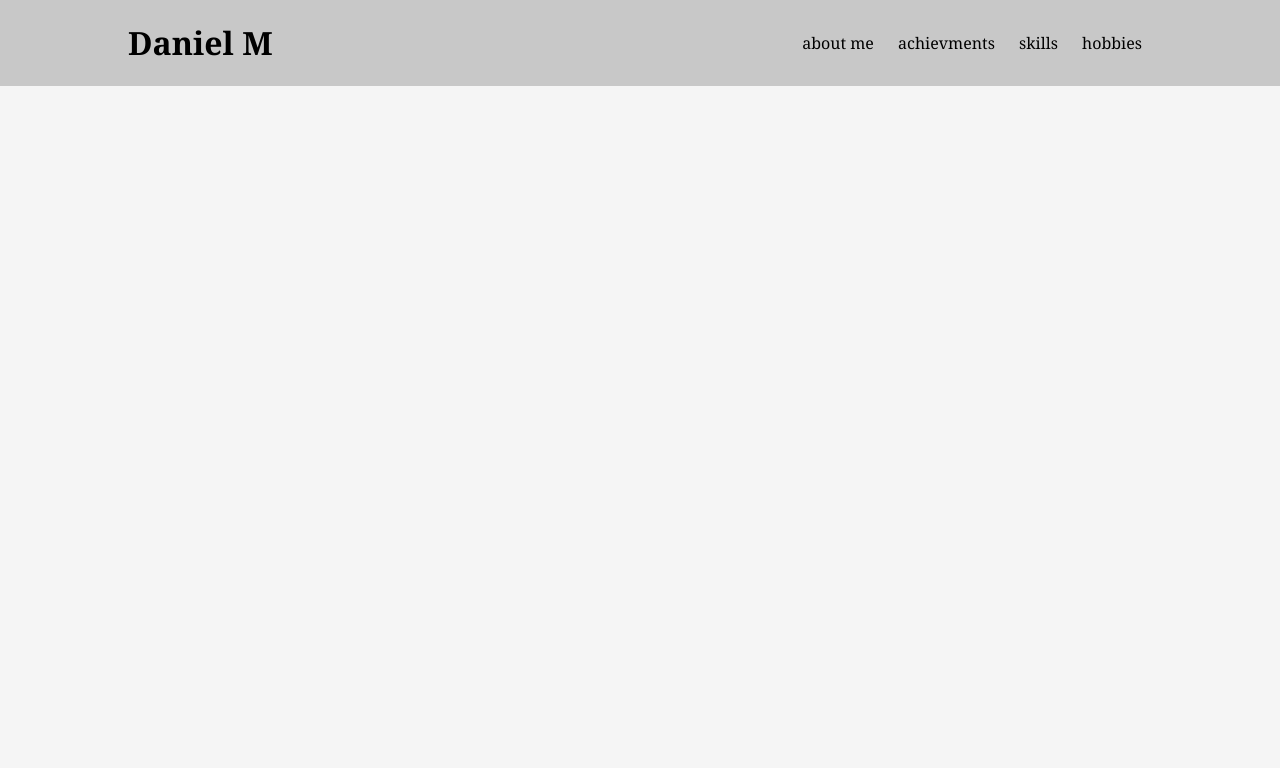
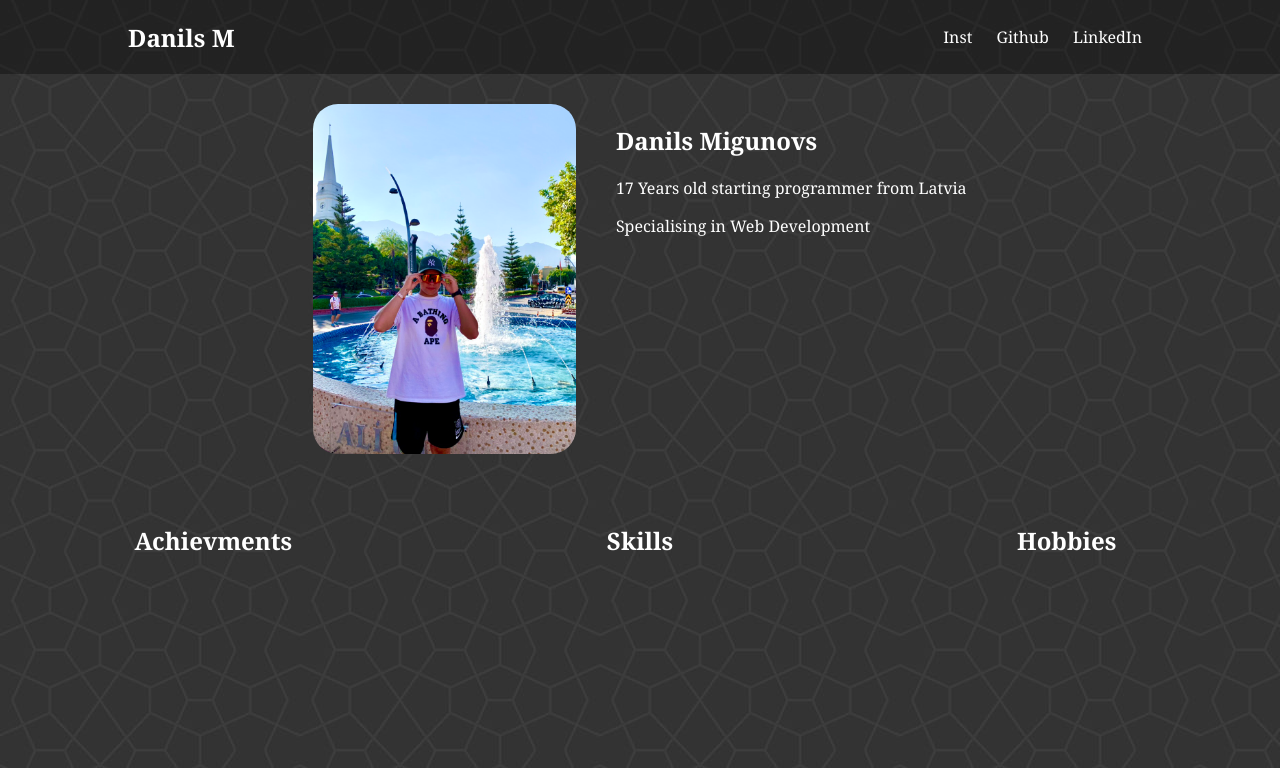
Before and after one commit to dexterz-m/portfolio, a plain HTML site: page index.html in a window 1280 px wide. Shown: the top 768 px of the page. Drawn offline with Linux system fonts and the light colour scheme.

Commit message:
Added images and improved design

```diff
--- a/index.html
+++ b/index.html
@@ -8,19 +8,57 @@
 </head>
 <body>
 
+    <!-- Header -->
+
     <header>
-        <h1>Daniel M</h1>
+        <h2>Danils M</h2>
 
-        <ul id="menu">
-            <li><a>about me</a></li>
-            <li><a>achievments</a></li>
-            <li><a>skills</a></li>
-            <li><a>hobbies</a></li>
+        <ul id="links">
+            <li><a href="">Inst</a></li>
+            <li><a href="">Github</a></li>
+            <li><a href="">LinkedIn</a></li>
         </ul>
 
     </header>
 
+    <!-- About me container -->
 
+    <div class="aboutMe">
+
+        <img id="myPhoto" src="images/myPic.jpeg">
+
+        <div id="aboutText">
+
+            <h2>Danils Migunovs</h2>
+
+            <p>17 Years old starting programmer from Latvia</p>
+            <p>Specialising in Web Development</p>
+
+        </div>
+
+    </div>
+
+    <div id="menu">
+
+        <div id="menuButton">
+
+            <h2>Achievments</h2>
+
+        </div>
+
+        <div id="menuButton">
+
+            <h2>Skills</h2>
+
+        </div>
+
+        <div id="menuButton">
+
+            <h2>Hobbies</h2>
+
+        </div>
+
+    </div>
 
 
     <script src="main.js"></script>
--- a/style.css
+++ b/style.css
@@ -1,12 +1,15 @@
 body{
     margin: 0;
     padding: 0;
-    background-color:whitesmoke;
+    color: rgb(255, 255, 255);
+    background-image: url(images/background.png);
     font-family:Georgia, 'Times New Roman', Times, serif;
 }
 
+/* Header */
+
 header{
-    background-color: rgba(0, 0, 0, 0.184);
+    background-color: rgba(0, 0, 0, 0.325);
     padding-left: 10%;
     padding-right: 10%;
     display: flex;
@@ -14,12 +17,70 @@ header{
     justify-content: space-between;
 }
 
-#menu{
-    text-decoration: none;
+#links{
     list-style: none;
 }
 
-#menu li{
+#links li{
     display: inline-block;
     padding: 10px;
 }
+
+#links li a{
+    text-decoration: none;
+    color: rgb(255, 255, 255);
+}
+
+#links li a:hover{
+    color: rgba(255, 255, 255, 0.612);
+}
+
+/* Starting page */
+
+.aboutMe{
+    display: flex;
+    margin-top: 30px;
+    margin-left: auto;
+    margin-right: auto;
+    margin-bottom: 50px;
+    width: 80%;
+    justify-content: center;
+}
+
+#myPhoto{
+    height: 350px;
+    border-radius: 25px;
+    margin-right: 20px;
+}
+
+#aboutText{
+    display: block;
+    margin-left: 20px;
+}
+
+/* Templates */
+
+#menu{
+    display: flex;
+    align-content: space-evenly;
+    text-align: center;
+    margin-left: auto;
+    margin-right: auto;
+
+}
+
+#menuButton{
+    width: 35%;
+}
+
+
+/* About Me */
+
+
+/* Achievments */
+
+
+/* Skills */
+
+
+/* Hobbies */
```
Also changed, not shown: images/background.png (added), images/myPic.jpeg (added).
